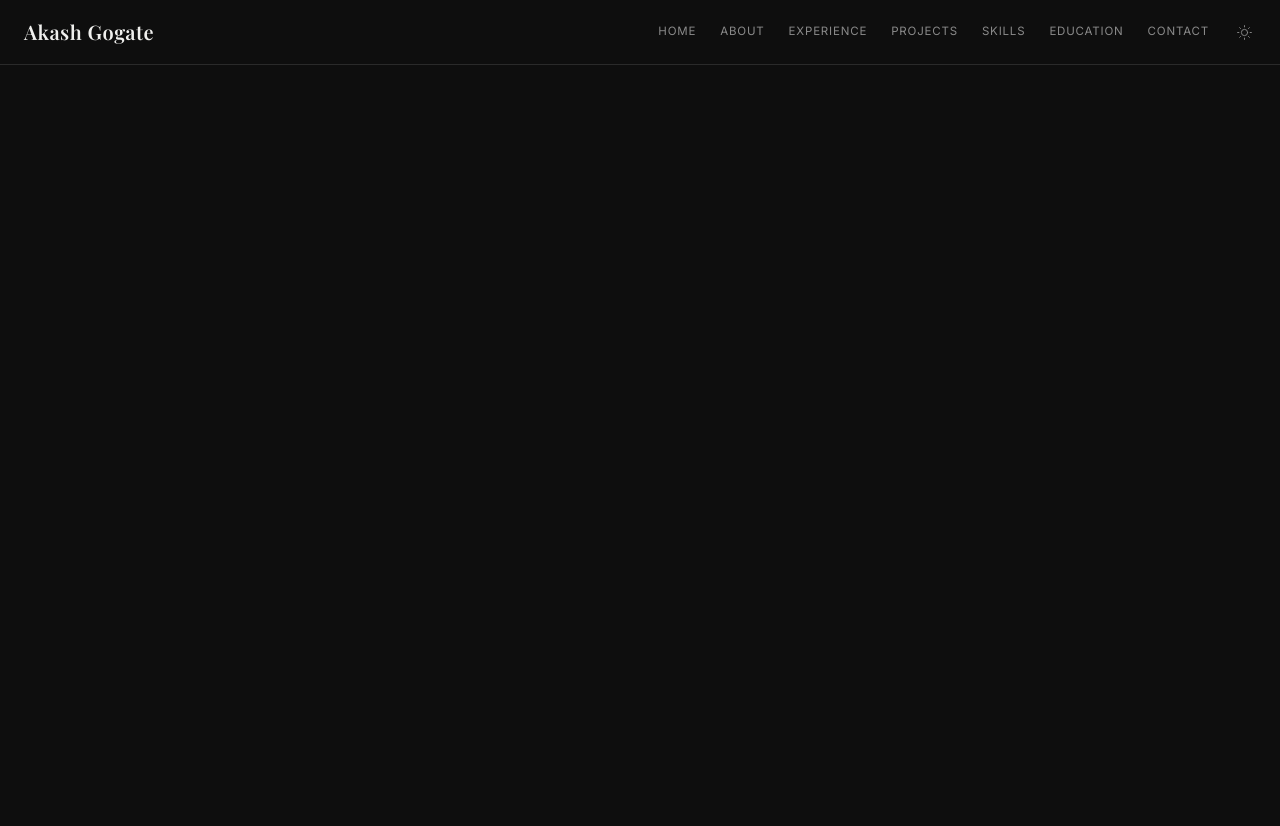
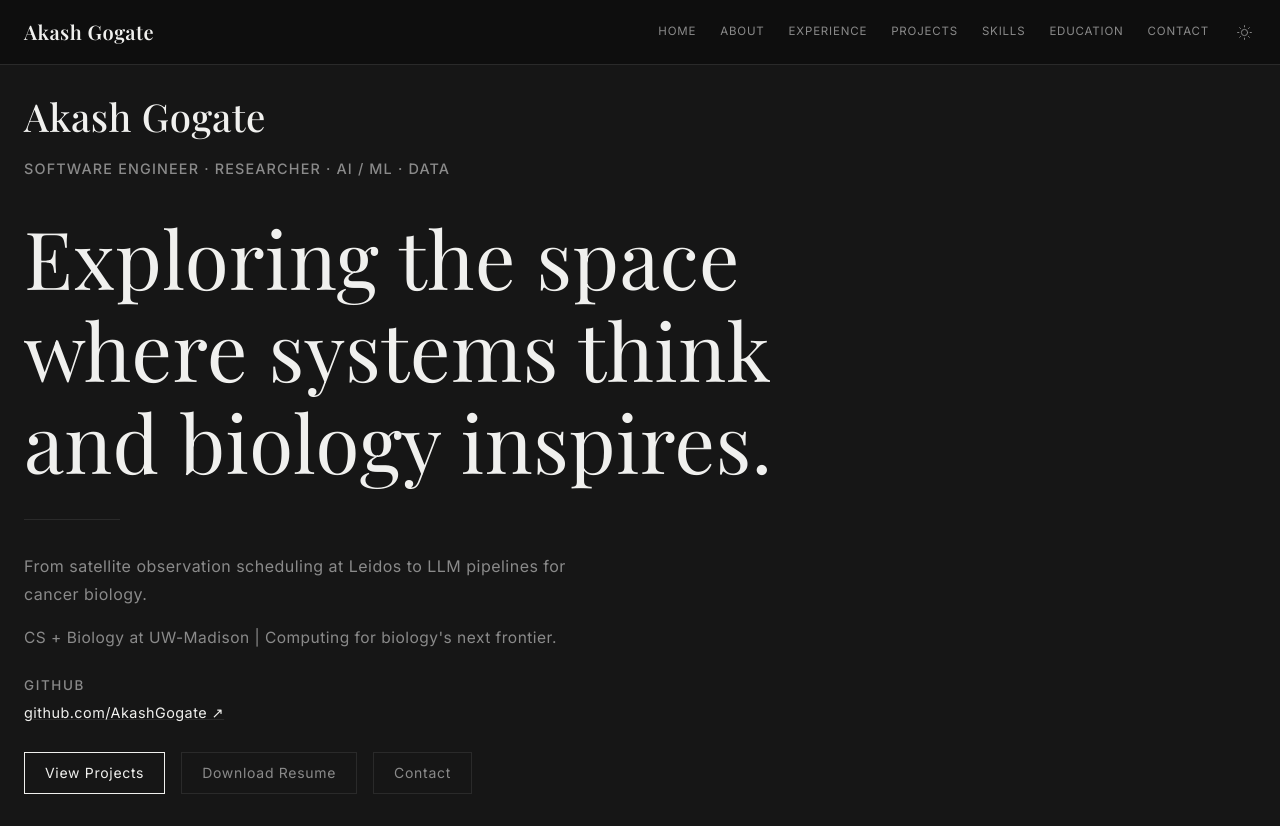
Before and after one commit to AkashGogate/Personal-Portfolio, a Next.js app: page / in a window 1280 px wide. Before the commit the page ends 800 px from the top, so only its background shows below. Built offline with nearby package versions, Linux system fonts and the light colour scheme.

Commit message:
Add Hero component
Static name, tagline, headline, intro lines, GitHub link, and a
Download Resume link to the real PDF. No canvas, no anime.js timeline,
no typing effect.

Co-Authored-By: WOZCODE <contact@withwoz.com>

```diff
--- a/app/page.tsx
+++ b/app/page.tsx
@@ -1,9 +1,11 @@
 import Nav from "@/components/Nav";
+import Hero from "@/components/Hero";
 
 export default function Home() {
   return (
     <main>
       <Nav />
+      <Hero />
     </main>
   );
 }
--- /dev/null
+++ b/components/Hero.tsx
@@ -0,0 +1,60 @@
+const BASE = process.env.NEXT_PUBLIC_BASEPATH ?? "";
+const LABEL = "Software Engineer · Researcher · AI / ML · Data";
+
+export default function Hero() {
+  return (
+    <section id="hero" className="min-h-screen flex items-center" style={{ background: "var(--surface)", paddingTop: "3.5rem" }}>
+      <div className="max-w-7xl mx-auto px-6 w-full" style={{ paddingTop: "clamp(1.5rem, 4vh, 5rem)", paddingBottom: "clamp(1.5rem, 4vh, 5rem)" }}>
+        <p className="font-display" style={{ fontSize: "clamp(1.75rem, 3vw, 2.5rem)", fontWeight: 500, color: "var(--primary)", marginBottom: "0.75rem" }}>
+          Akash Gogate
+        </p>
+
+        <div className="section-label mb-8" style={{ fontSize: "clamp(0.65rem, 2.5vw, 0.9rem)", letterSpacing: "0.08em" }}>
+          {LABEL}
+        </div>
+
+        <h1
+          className="font-display"
+          style={{ fontSize: "clamp(2rem, 8vw, 5rem)", fontWeight: 400, color: "var(--primary)", lineHeight: 1.15, maxWidth: "18ch" }}
+        >
+          Exploring the space where systems think and biology inspires.
+        </h1>
+
+        <div style={{ borderTop: "1px solid var(--border)", width: "6rem", margin: "2rem 0" }} />
+
+        <p className="font-body" style={{ fontSize: "1rem", color: "var(--secondary)", lineHeight: 1.75, maxWidth: "36rem", marginBottom: "1rem" }}>
+          From satellite observation scheduling at Leidos to LLM pipelines for cancer biology.
+        </p>
+
+        <p className="font-body" style={{ fontSize: "0.97rem", color: "var(--secondary)", lineHeight: 1.75, maxWidth: "36rem", marginBottom: "1.5rem" }}>
+          CS + Biology at UW-Madison | Computing for biology&apos;s next frontier.
+        </p>
+
+        <div style={{ marginBottom: "1.75rem" }}>
+          <div className="section-label mb-1">GitHub</div>
+          <a
+            href="https://github.com/AkashGogate"
+            target="_blank"
+            rel="noopener noreferrer"
+            className="font-body hover-mint"
+            style={{ fontSize: "0.9rem", color: "var(--primary)", textDecoration: "underline", textDecorationColor: "var(--border)" }}
+          >
+            github.com/AkashGogate ↗
+          </a>
+        </div>
+
+        <div className="flex flex-wrap gap-4 items-start">
+          <a href="#projects" className="font-body text-sm px-5 py-2.5 btn-outline-primary">
+            View Projects
+          </a>
+          <a href={`${BASE}/resumes/resume.pdf`} download="Gogate Akash Resume.pdf" className="font-body text-sm px-5 py-2.5 btn-outline-secondary">
+            Download Resume
+          </a>
+          <a href="#contact" className="font-body text-sm px-5 py-2.5 btn-outline-secondary">
+            Contact
+          </a>
+        </div>
+      </div>
+    </section>
+  );
+}
```
